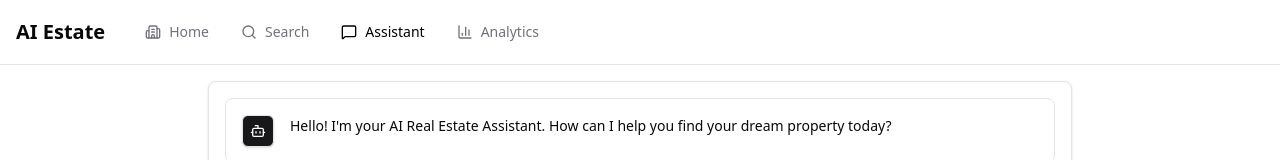
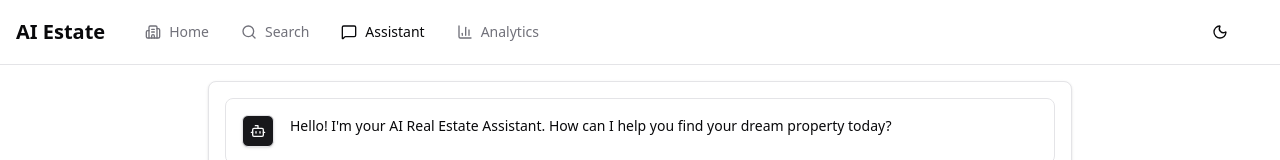
Before and after one commit to mo-9/ai-real-estate-assistant, a Next.js app in the folder frontend/: page /chat in a window 1280 px wide. Shown: the top 160 px of the page. Built offline with nearby package versions, Linux system fonts and the light colour scheme.

Commit message:
add persisted dark/light theme toggle

```diff
--- a/frontend/src/app/layout.tsx
+++ b/frontend/src/app/layout.tsx
@@ -24,11 +24,31 @@ export default function RootLayout({
   children: React.ReactNode;
 }>) {
   return (
-    <html lang="en">
+    <html lang="en" suppressHydrationWarning>
+      <head>
+        <script
+          dangerouslySetInnerHTML={{
+            __html: `
+              (function () {
+                try {
+                  var stored = localStorage.getItem("theme");
+                  var theme = stored === "dark" || stored === "light" ? stored : null;
+                  if (!theme) {
+                    var prefersDark = window.matchMedia && window.matchMedia("(prefers-color-scheme: dark)").matches;
+                    theme = prefersDark ? "dark" : "light";
+                  }
+                  if (theme === "dark") document.documentElement.classList.add("dark");
+                  else document.documentElement.classList.remove("dark");
+                } catch (e) {}
+              })();
+            `,
+          }}
+        />
+      </head>
       <body
         className={`${geistSans.variable} ${geistMono.variable} antialiased min-h-screen flex flex-col`}
       >
-        <header className="border-b">
+        <header className="border-b bg-background">
           <div className="flex h-16 items-center px-4 container mx-auto">
              <div className="font-bold text-xl mr-4 hidden md:block">AI Estate</div>
              <MainNav />
--- a/frontend/src/components/layout/main-nav.tsx
+++ b/frontend/src/components/layout/main-nav.tsx
@@ -3,7 +3,10 @@
 import Link from "next/link";
 import { usePathname } from "next/navigation";
 import { cn } from "@/lib/utils";
-import { Building2, Search, BarChart3, MessageSquare } from "lucide-react";
+import { Button } from "@/components/ui/button";
+import { BarChart3, Building2, MessageSquare, Moon, Search, Sun } from "lucide-react";
+
+const THEME_STORAGE_KEY = "theme";
 
 export function MainNav() {
   const pathname = usePathname();
@@ -35,23 +38,40 @@ export function MainNav() {
     },
   ];
 
+  const toggleTheme = () => {
+    const isDark = document.documentElement.classList.contains("dark");
+    const next = isDark ? "light" : "dark";
+    window.localStorage.setItem(THEME_STORAGE_KEY, next);
+    document.documentElement.classList.toggle("dark", !isDark);
+  };
+
   return (
-    <nav className="flex items-center space-x-6 lg:space-x-8 mx-6">
+    <nav className="flex flex-1 items-center space-x-6 lg:space-x-8 mx-6">
       {routes.map((route) => (
         <Link
           key={route.href}
           href={route.href}
           className={cn(
             "text-sm font-medium transition-colors hover:text-primary flex items-center gap-x-2",
-            route.active
-              ? "text-black dark:text-white"
-              : "text-muted-foreground"
+            route.active ? "text-foreground" : "text-muted-foreground"
           )}
         >
           <route.icon className="w-4 h-4" />
           {route.label}
         </Link>
       ))}
+      <div className="ml-auto">
+        <Button
+          type="button"
+          variant="ghost"
+          size="icon"
+          onClick={toggleTheme}
+          aria-label="Toggle theme"
+        >
+          <Sun className="h-4 w-4 hidden dark:block" />
+          <Moon className="h-4 w-4 block dark:hidden" />
+        </Button>
+      </div>
     </nav>
   );
 }
```
Also changed, not shown: 4 other files (tests, documents, lock files or other folders).
